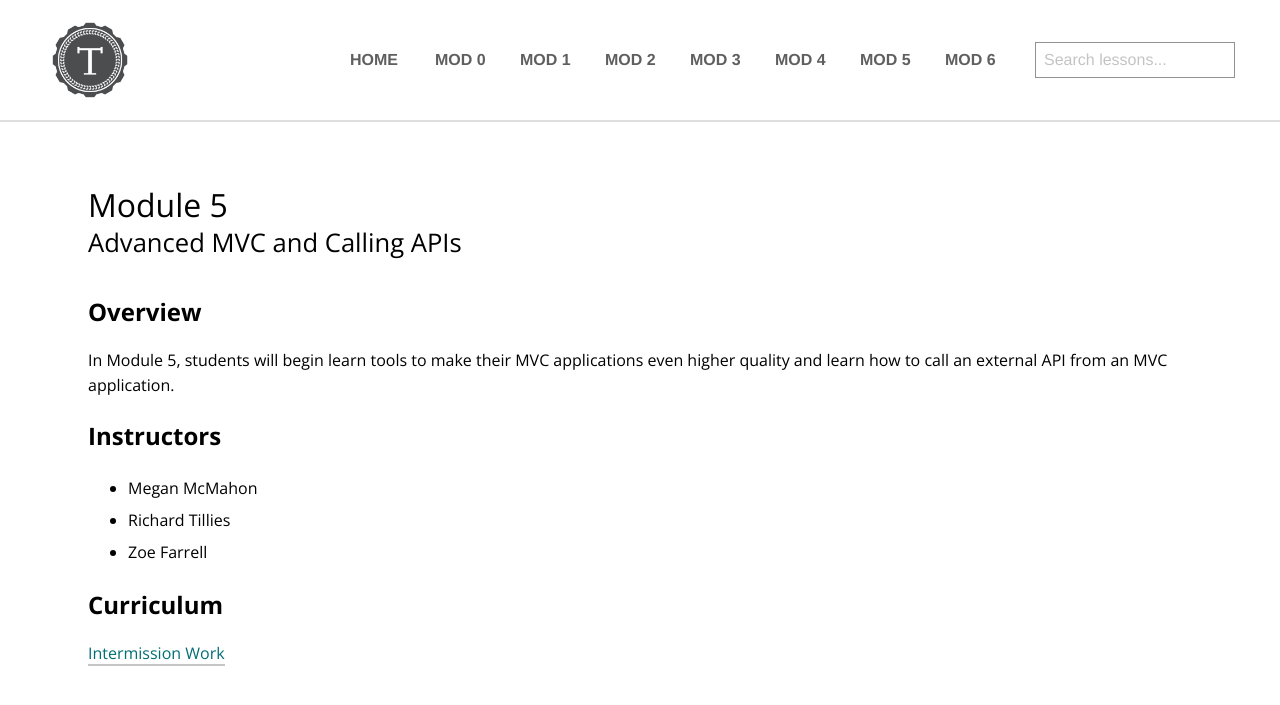
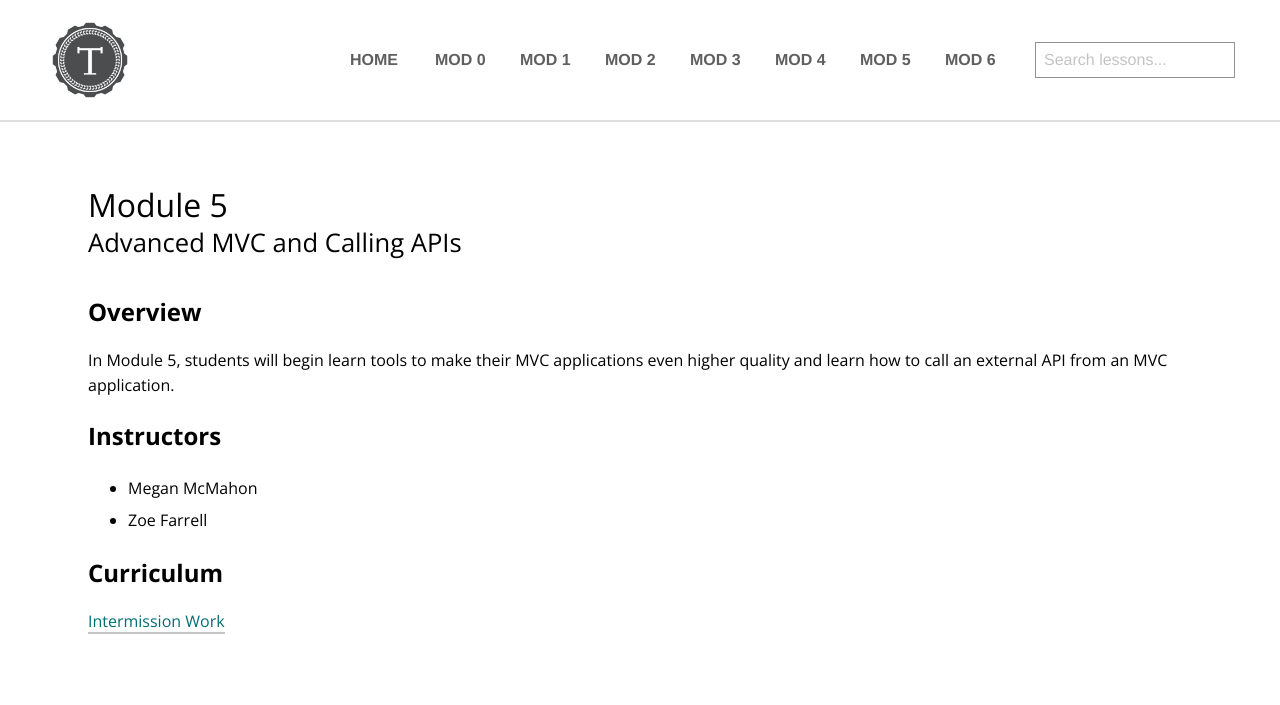
Before and after one commit to turingschool/launch-curriculum, a Jekyll site: the page built from module5/index.md, in a window 1280 px wide, cut to the strip 0-896 px from the top of the page. Shown: the top 705 px of the strip. Built offline with Jekyll 4.4.1, drawn with Linux system fonts in a browser that asks for light colours; nearby versions of some CDN libraries; comment, search, counter and statistics services are not loaded.

Commit message:
Update index.md

```diff
--- a/module5/index.md
+++ b/module5/index.md
@@ -11,7 +11,6 @@ In Module 5, students will begin learn tools to make their MVC applications even
 ## Instructors
 
 * Megan McMahon
-* Richard Tillies
 * Zoe Farrell
 
 ## Curriculum
```
